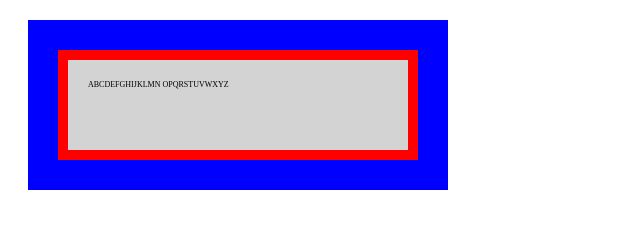
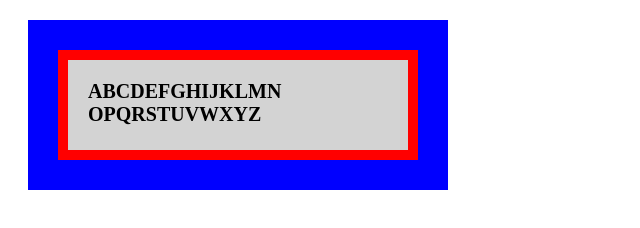
Before and after one commit to Programacao-para-Web-Design/aula-30-09-junio-and-gustavo, a plain HTML site: page index.html in a window 1280 px wide. Shown: the whole page, without its empty margins (0-640 px from the left). Drawn offline with Linux system fonts and the light colour scheme.

Commit message:
Update index.html

```diff
--- a/index.html
+++ b/index.html
@@ -5,7 +5,7 @@
         <meta name="viewport" content="width=device-width, initial-scale=1.0">
         <title> </title>
         <style>
-            p{
+            h1{
                 height: 50px;
                 width: 300px;
                 background: Lightgray;
@@ -13,12 +13,13 @@
                 padding: 20px;
                 outline: 30px solid blue;
                 margin: 50px;
-                font-size: 8px;
+                font-size: 20px;
             }
         </style>
     </head>
     <body>
-        <p> ABCDEFGHIJKLMN
-            OPQRSTUVWXYZ</p>
+        <h1> ABCDEFGHIJKLMN
+            <br>
+            OPQRSTUVWXYZ</h1>
     </body>
 </html>
```
